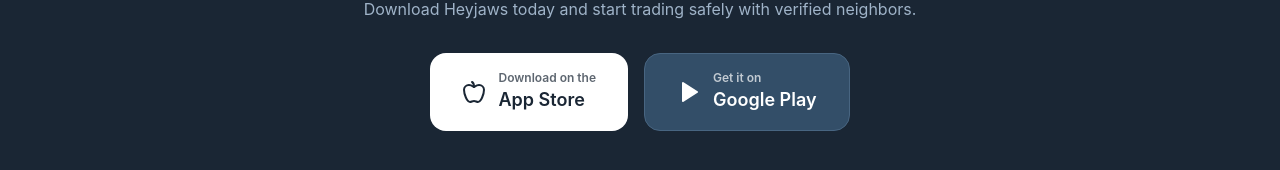
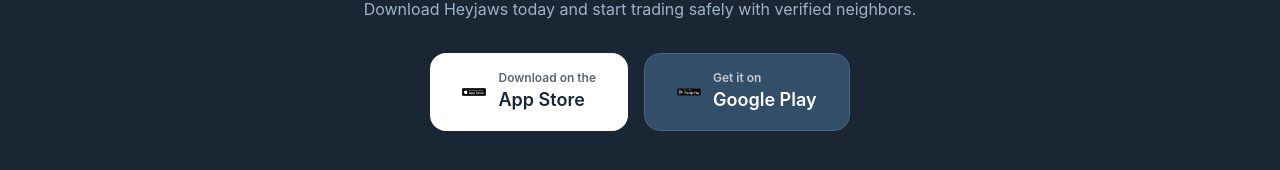
Before and after one commit to Heyjaws/heyjaws, a Next.js app: page / in a window 1280 px wide. Shown: the part 3202-3372 px from the top of the page. Built offline with nearby package versions, Linux system fonts and the light colour scheme.

Commit message:
Replace download button icons with custom SVGs
- Add apple.svg and google.svg to public folder
- Replace lucide Apple/Play icons with custom SVG images

Co-Authored-By: Claude Opus 4.5 <noreply@anthropic.com>

```diff
--- a/src/components/Footer.tsx
+++ b/src/components/Footer.tsx
@@ -1,7 +1,6 @@
 'use client'
 
 import { motion } from 'framer-motion'
-import { Apple, Play } from 'lucide-react'
 import Image from 'next/image'
 import Link from 'next/link'
 
@@ -36,7 +35,7 @@ export default function Footer() {
                 whileTap={{ scale: 0.98 }}
                 className="inline-flex items-center justify-center space-x-3 bg-white text-navy-900 px-8 py-4 rounded-2xl font-semibold hover:bg-navy-100 transition-colors"
               >
-                <Apple className="w-6 h-6" />
+                <Image src="/apple.svg" alt="Apple" width={24} height={24} />
                 <div className="text-left">
                   <div className="text-xs opacity-70">Download on the</div>
                   <div className="text-lg">App Store</div>
@@ -48,7 +47,7 @@ export default function Footer() {
                 whileTap={{ scale: 0.98 }}
                 className="inline-flex items-center justify-center space-x-3 bg-navy-700 text-white px-8 py-4 rounded-2xl font-semibold hover:bg-navy-600 transition-colors border border-navy-600"
               >
-                <Play className="w-6 h-6 fill-white" />
+                <Image src="/google.svg" alt="Google Play" width={24} height={24} />
                 <div className="text-left">
                   <div className="text-xs opacity-70">Get it on</div>
                   <div className="text-lg">Google Play</div>
```
Also changed, not shown: .claude/settings.local.json, public/apple.svg (added), public/google.svg (added).
